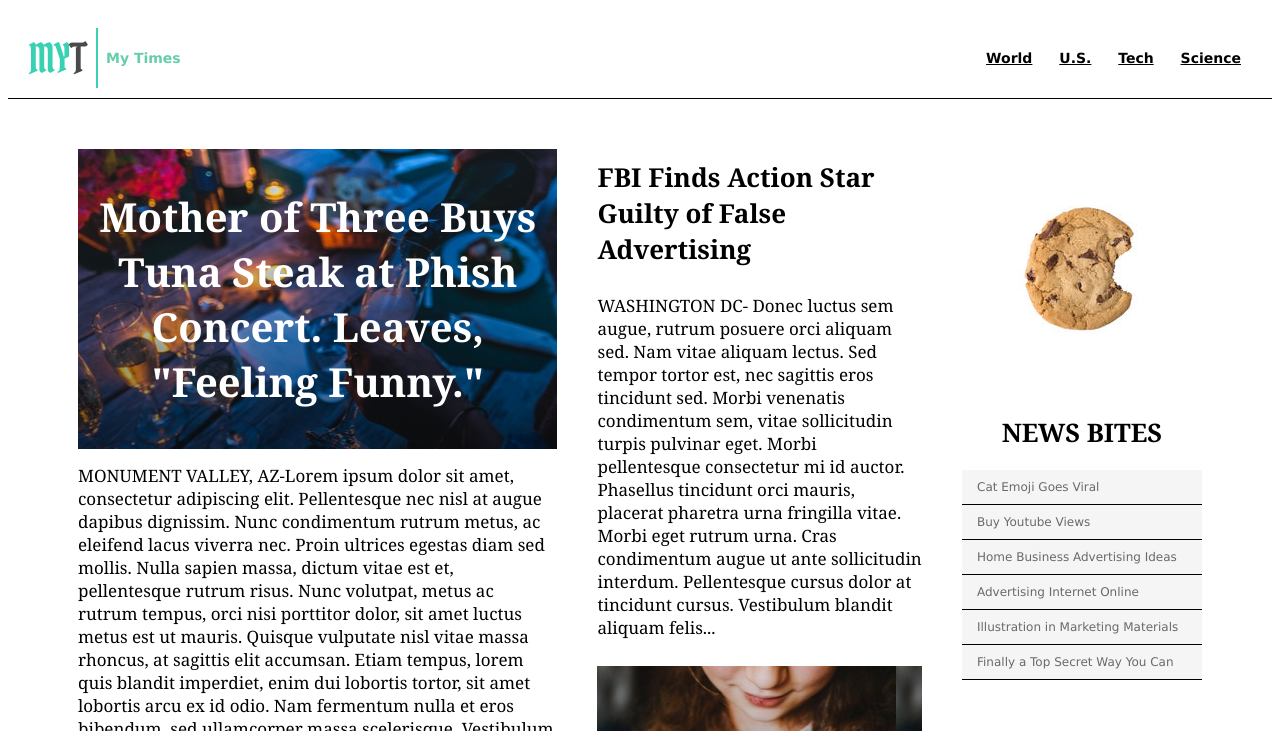
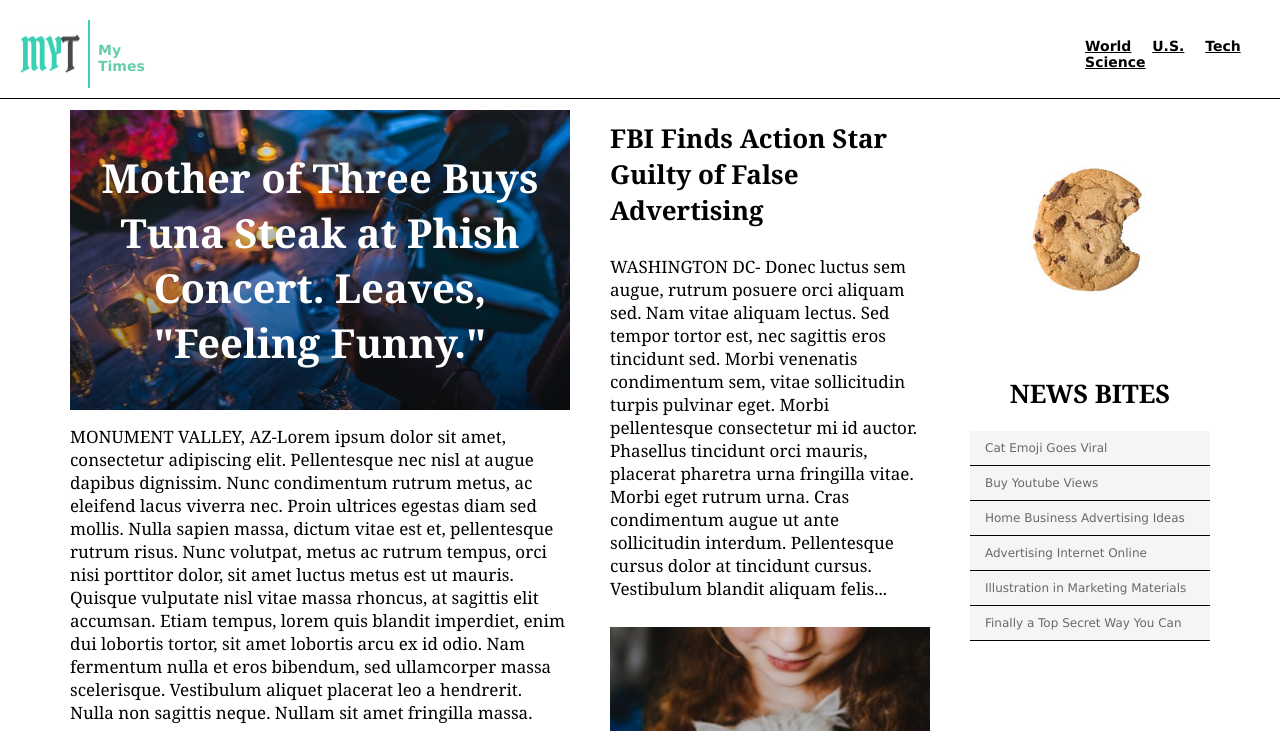
Before and after one commit to rhoffen/mytimes, a plain HTML site: page index.html in a window 1280 px wide. Shown: the top 731 px of the page. Drawn offline with Linux system fonts and the light colour scheme.

Commit message:
Header issue resolved.

```diff
--- a/Resources/css/style.css
+++ b/Resources/css/style.css
@@ -1,58 +1,53 @@
 /*header styling*/
+body{
+  margin: 0;
+}
 
 .header {
   display: flex;
-  min-height: 25px;
+  /*min-height: 25px;*/
+  width: 100%;
+  background-color: white;
   font-family: Verdana;
   font-size: 14px;
   font-weight: bold;
-  justify-content: space-between;
+  /*justify-content: space-between;*/
   align-items: center;
   border-bottom: black solid 1px;
   padding-left: 20px;
-  padding-right: 20px;
+  padding-right: 30px;
   padding-top: 20px;
   padding-bottom: 10px;
-  margin-bottom: 10px;
-  /*position: fixed;
-  z-index: 1;*/
+  margin: 0;
+  position: fixed;
+  z-index: 1;
 }
 
 .title{
   color: MediumAquaMarine;
   padding-top: 8px;
   padding-left: 8px;
-  /*position: fixed;
-  z-index: 1;*/
 }
 
 .logobox{
   display: flex;
-  /*position: fixed;
-  z-index: 1;*/
-}
+  padding-right: 880px;
+  }
 
 .header-nav {
   list-style: none;
   display: inline-block;
   text-align: left;
-  /*position: fixed;
-  z-index: 1;*/
-}
+  }
 
 .header-nav li{
   display: inline-block;
-  padding-left: 1px;
-  padding-right: 1px;
-  margin: 0 10px;
-  /*position: fixed;
-  z-index: 1;*/
+  padding-left: 8px;
+  padding-right: 8px;
 }
 
 .header-nav a{
   color: black;
-  /*position: fixed;
-  z-index: 1;*/
 }
 
 /*main container styling*/
@@ -60,8 +55,10 @@
   display: flex;
   flex-direction: row;
   justify-content: space-around;
-  margin: 40px 50px 0 50px;
+  margin: 0 50px 0 50px;
   font-family: Georgia;
+  overflow: scroll;
+  padding-top: 100px;
 }
 
 .article-title{
@@ -92,9 +89,12 @@ article{
   font-weight: bold;
   font-size: 30px;
   min-height: 300px;
+  min-width: 250px;
   justify-content: center;
   align-items: center;
   text-align: center;
+  background-size: cover;
+  background-repeat: no-repeat;
 }
 
 /*large container styling*/
@@ -122,7 +122,6 @@ article{
   width: inherit;
   align-items: center;
   justify-content: space-between;
-
 }
 
 .blurbs article{
@@ -135,7 +134,6 @@ article{
   width: inherit;
   align-items: center;
   justify-content: space-between;
-
 }
 
 #earth{
```
